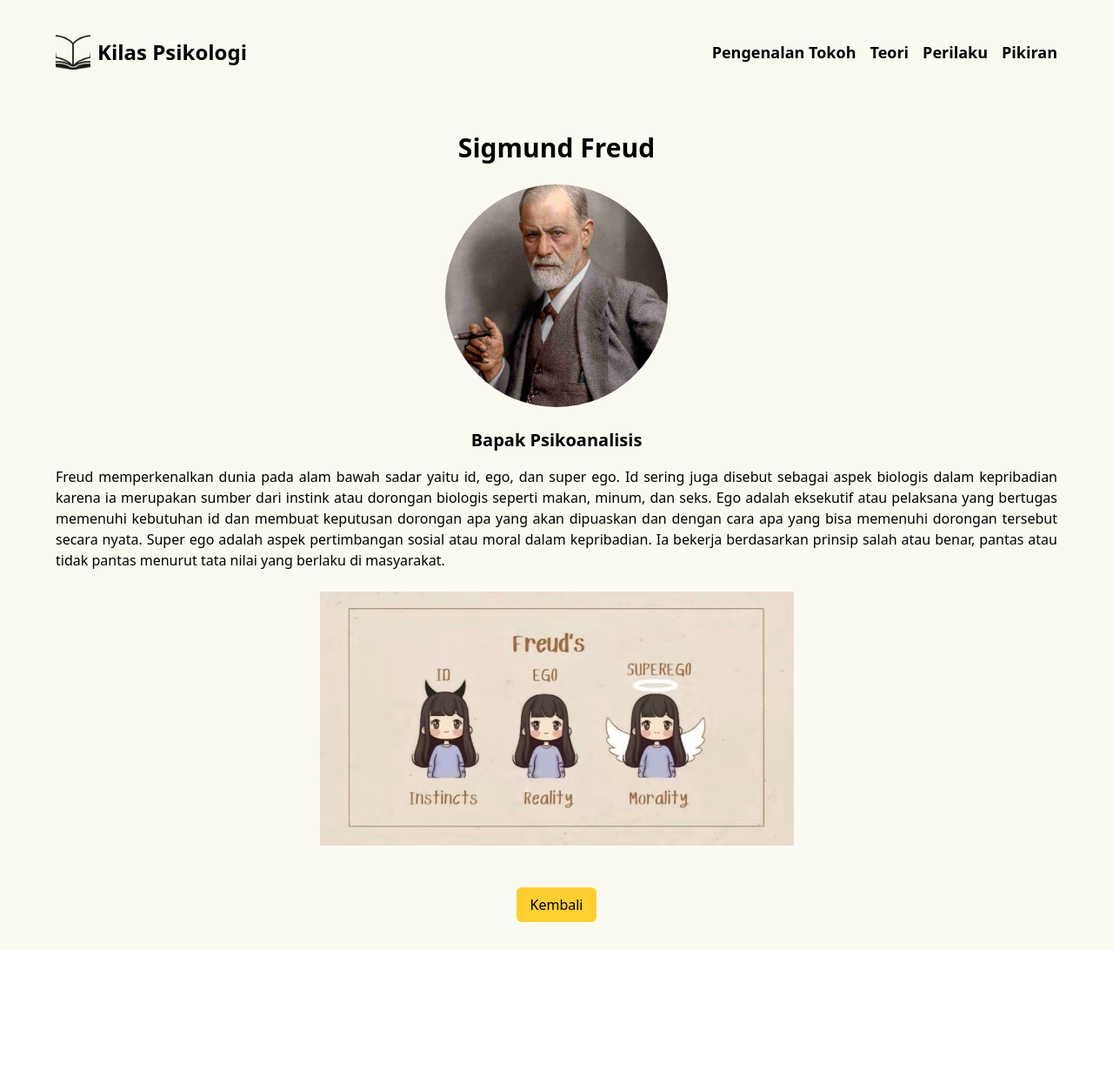
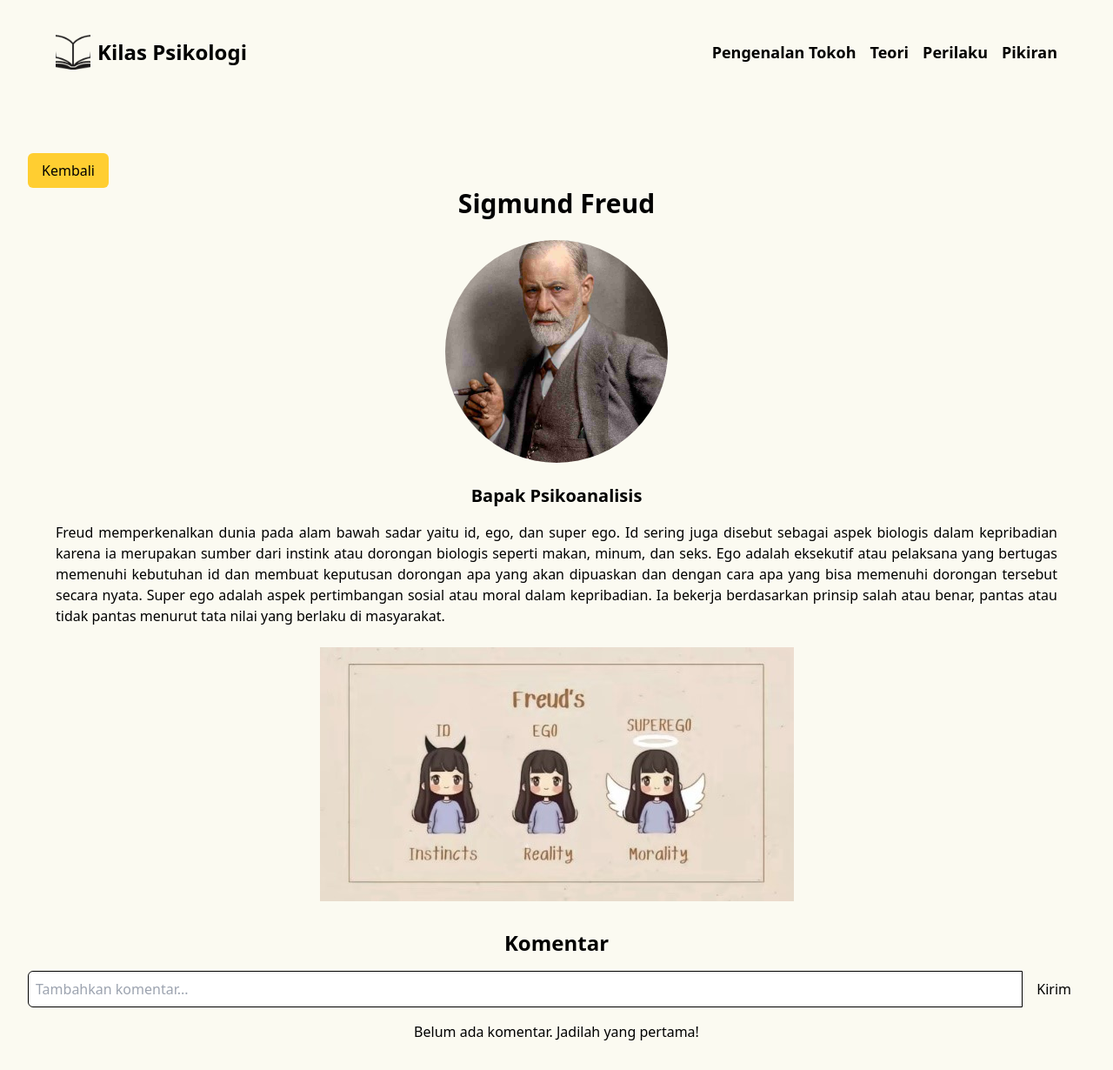
Before and after one commit to HN721/Kilas-Psikolgi, a React (Vite) app: page /detail/1 in a window 1280 px wide. Shown: the whole page at 87% size. Before the commit the page ends 1092 px from the top, so only its background shows below. Built offline with nearby package versions, Linux system fonts and the light colour scheme.

Commit message:
add comments

```diff
--- a/src/Component/Comments.jsx
+++ b/src/Component/Comments.jsx
@@ -1,18 +1,65 @@
-import React from "react";
+import React, { useState, useEffect } from "react";
 
 export default function Comments() {
+  const [comments, setComments] = useState([]);
+  const [commentInput, setCommentInput] = useState("");
+
+  // Fungsi untuk memuat komentar dari localStorage saat komponen pertama kali dirender
+  useEffect(() => {
+    const savedComments = JSON.parse(localStorage.getItem("comments")) || [];
+    setComments(savedComments);
+  }, []);
+
+  // Fungsi untuk menyimpan komentar ke localStorage setiap kali daftar komentar berubah
+  useEffect(() => {
+    localStorage.setItem("comments", JSON.stringify(comments));
+  }, [comments]);
+
+  const handleAddComment = () => {
+    if (commentInput.trim()) {
+      const newComment = {
+        text: commentInput,
+        date: new Date().toLocaleString(),
+      };
+      setComments([newComment, ...comments]);
+      setCommentInput("");
+    }
+  };
+
   return (
-    <div className="flex items-start space-x-4 p-4 w-full max-w-2xl mx-auto">
-      {/* Avatar */}
-      <div className="w-10 h-10 bg-gray-300 rounded-full flex-shrink-0"></div>
+    <div className="mt-8">
+      <h2 className="text-2xl font-semibold mb-4">Komentar</h2>
 
-      {/* Comment Input */}
-      <div className="flex  flex-col w-full ">
+      {/* Input komentar */}
+      <div className="flex items-center mb-4">
         <input
-          className="w-full p-2 border border-gray-300 rounded-lg text-sm bg-white focus:outline-none focus:border-blue-500"
           type="text"
+          className="flex-1 p-2 border border-gray-300 rounded-l-md focus:outline-none focus:ring-2 focus:ring-blue-400"
           placeholder="Tambahkan komentar..."
+          value={commentInput}
+          onChange={(e) => setCommentInput(e.target.value)}
         />
+        <button
+          onClick={handleAddComment}
+          className="px-4 py-2 bg-blue-500 text-white rounded-r-md hover:bg-blue-600 focus:outline-none focus:ring-2 focus:ring-blue-400"
+        >
+          Kirim
+        </button>
+      </div>
+
+      {/* Daftar komentar */}
+      <div className="space-y-4">
+        {comments.length === 0 && (
+          <p className="text-gray-500">
+            Belum ada komentar. Jadilah yang pertama!
+          </p>
+        )}
+        {comments.map((comment, index) => (
+          <div key={index} className="p-4 border border-gray-200 rounded-md">
+            <p className="text-gray-800">{comment.text}</p>
+            <p className="text-gray-400 text-sm mt-2">{comment.date}</p>
+          </div>
+        ))}
       </div>
     </div>
   );
--- a/src/Component/Detail.jsx
+++ b/src/Component/Detail.jsx
@@ -13,6 +13,11 @@ export default function Detail({ Tokoh }) {
 
   return (
     <div className="text-center p-8">
+      <Link to={"/tokoh"}>
+        <button className="flex justify-start mt-6 px-4 py-2 bg-secondary text-white rounded-md hover:bg-blue-600 focus:outline-none focus:ring-2 focus:ring-blue-300">
+          Kembali
+        </button>
+      </Link>
       <h1 className="text-3xl font-bold">{person.nama}</h1>
       <img
         className="w-64 h-64 mx-auto my-6 object-cover rounded-full"
@@ -31,11 +36,8 @@ export default function Detail({ Tokoh }) {
         src={person.gambar2}
         alt={person.nama}
       />
-      <Link to={"/tokoh"}>
-        <button className="mt-6 px-4 py-2 bg-secondary text-white rounded-md hover:bg-blue-600 focus:outline-none focus:ring-2 focus:ring-blue-300">
-          Kembali
-        </button>
-      </Link>
+
+      <Comments />
     </div>
   );
 }
--- a/src/api/tokoh.js
+++ b/src/api/tokoh.js
@@ -207,8 +207,14 @@ const tokohPsikologi = [
     gambar: ivan,
     gambar2: ivan2,
     teori: "Classical Conditioning",
-    materi:
-      "Ivan Pavlov adalah seorang fisiolog Rusia yang paling dikenal karena karyanya dalam bidang classical conditioning. Penelitiannya yang paling terkenal melibatkan percobaan dengan anjing, di mana ia menemukan bahwa anjing dapat dilatih untuk mengeluarkan air liur sebagai respons terhadap suara metronom yang sebelumnya tidak signifikan, jika suara tersebut berulang kali dipasangkan dengan makanan. Penemuan ini dikenal sebagai refleks terkondisi atau kondisioning klasik, yang menunjukkan bahwa respons alami dapat dikaitkan dengan stimulus yang awalnya netral melalui proses pembelajaran asosiatif. Pavlov mengembangkan konsep-konsep penting seperti Stimulus Netral (NS), Stimulus Tidak Terkondisi (UCS), Respons Tidak Terkondisi (UCR), Stimulus Terkondisi (CS), dan Respons Terkondisi (CR).",
+    materi: `Ivan Pavlov adalah seorang fisiolog Rusia yang paling dikenal karena karyanya dalam bidang classical conditioning. Penelitiannya yang paling terkenal melibatkan percobaan dengan anjing, di mana ia menemukan bahwa anjing dapat dilatih untuk mengeluarkan air liur sebagai respons terhadap suara metronom yang sebelumnya tidak signifikan, jika suara tersebut berulang kali dipasangkan dengan makanan. Penemuan ini dikenal sebagai refleks terkondisi atau kondisioning klasik, yang menunjukkan bahwa respons alami dapat dikaitkan dengan stimulus yang awalnya netral melalui proses pembelajaran asosiatif.
+      Pavlov mengembangkan konsep-konsep penting seperti:
+      •	Stimulus Netral (NS): Stimulus yang awalnya tidak memicu respons otomatis.
+      •	Stimulus Tidak Terkondisi (UCS): Stimulus yang secara alami memicu respons otomatis tanpa memerlukan pembelajaran sebelumnya.
+      •	Respons Tidak Terkondisi (UCR): Respons otomatis yang terjadi secara alami sebagai reaksi terhadap UCS.
+      •	Stimulus Terkondisi (CS): Stimulus awalnya netral yang setelah dipasangkan dengan UCS, menjadi mampu memicu respons.
+      •	Respons Terkondisi (CR): Respons yang dipelajari yang terjadi sebagai reaksi terhadap CS.
+      `,
   },
   {
     id: 5,
```
